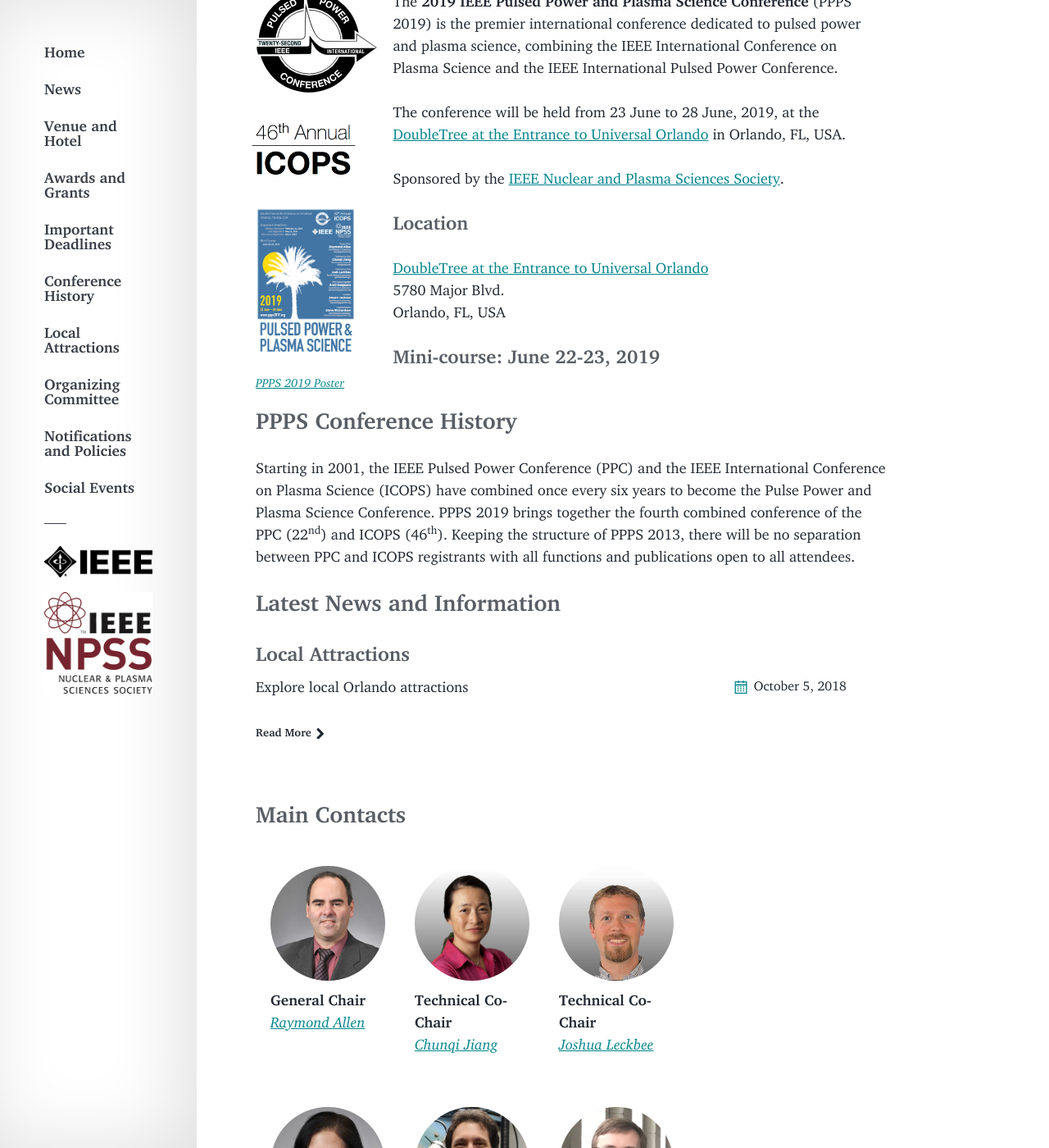
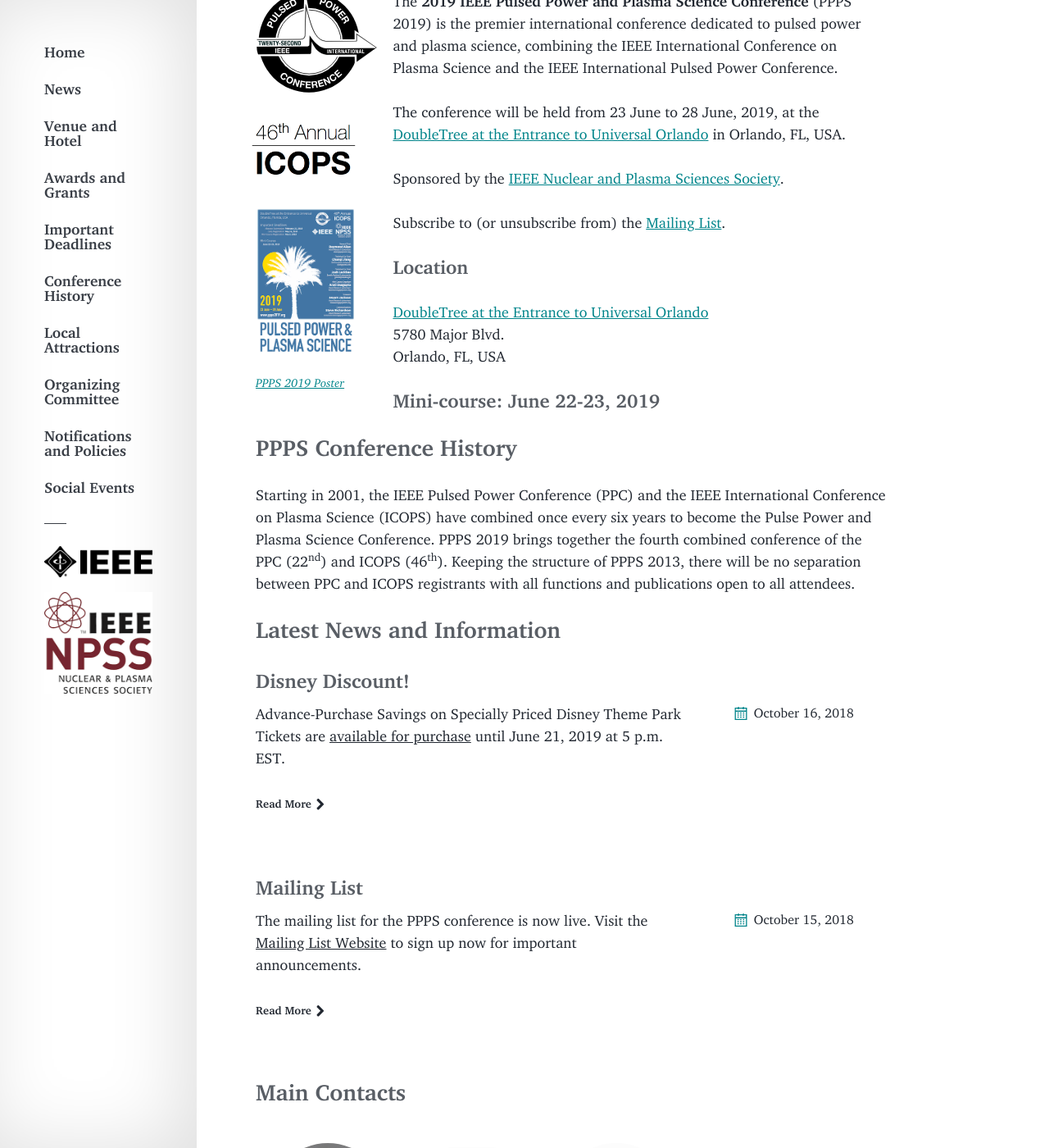
Before and after one commit to ppps2019/ppps2019.github.io, a Jekyll site: the page built from index.md, in a window 1280 px wide and 1400 px high, scrolled down 268 px. Shown: the whole window at 82% size. Built offline with Jekyll 4.4.1, drawn with Linux system fonts in a browser that asks for light colours; comment, search, counter and statistics services are not loaded.

Commit message:
updating website

```diff
--- a/_data/organizers.yml
+++ b/_data/organizers.yml
@@ -20,6 +20,7 @@ bryan_oliver:
 
 abe:
     name: Dave Abe
+    email: david.abe@ieee.org
     position: PSAC Awards Chair
     avatar: bio-photo.jpg
 
--- a/_includes/conf-about-blurb.html
+++ b/_includes/conf-about-blurb.html
@@ -14,4 +14,6 @@ The **2019 IEEE Pulsed Power and Plasma Science Conference** (PPPS 2019) is the
 The conference will be held from 23 June to 28 June, 2019, at the [DoubleTree at the Entrance to Universal Orlando]({{ site.baseurl }}{% link _info_articles/accommodations.md %}) in Orlando, FL, USA.
 
 Sponsored by the [IEEE Nuclear and Plasma Sciences Society](http://ieee-npss.org/).
+
+Subscribe to (or unsubscribe from) the [Mailing List](https://listserv.ieee.org/cgi-bin/wa?SUBED1=IEEE-PPC&A=1).
 </div>
--- a/_info_articles/awards.md
+++ b/_info_articles/awards.md
@@ -5,10 +5,9 @@ excerpt: "PPPS 2019 Awards and Grants"
 modified: 2017-06-30
 ---
 
+Contributions and achievements in the fields of Pulsed Power and Plasma Science will be honored at this conference through several distinguished awards. Additionally, participation in the PPPS conference is encouraged through various grants.
 
-Dear Colleague,
-
-Please consider honoring a distinguished member(s) of our community by nominating them for an award.  The Pulsed Power Science and Technology Technical Committee (PPS&T/TC) honors contributions and achievements in the field of Pulsed Power through three distinguished awards:
+## PPS&T Awards
 
 * _The Erwin Marx Award_ recognizes outstanding contributions to pulsed power technology by an individual over an extended period of time.
 
@@ -16,14 +15,25 @@ Please consider honoring a distinguished member(s) of our community by nominatin
 
 * _The Arthur H. Guenther Award_ recognizes outstanding students in the field of pulsed power by identifying their unique achievements in the field of pulsed power science, engineering and technology development.
 
-The recipients of the awards will receive their honor at the 2019 Pulsed Power Plasma Science (PPPS) Conference in Orlando FL, which is the combined conference of the 22nd Pulsed Power Conference and the 46th International Conference on Plasma Science.
+**The deadline for nomination is December 1<sup>st</sup>, 2018.**  Information about the Erwin Marx, Peter Haas and the Arthur H. Gunther (student) awards is found at the [NPSS Awards Comittee website](http://ieee-npss.org/awards/technical-committee-awards/). Click the link to the specific award to view instructions for submission.  All nomination materials must be sent as PDF files to the attention of the PPS&T Awards Committee Chair, Dr. Bryan V. Oliver, at the email address [b.v.oliver@ieee.org](mailto:b.v.oliver@ieee.org). Please note: Eligibility for the Arthur H. Guenther student award requires that the nominee document school enrollment (one long semester minimum) in the calendar year for which the nomination is made.
 
-**The deadline for nomination is December 1<sup>st</sup>, 2018.**  Information about the Erwin Marx, Peter Haas and the Arthur H. Gunther (student) awards is found at the [NPSS Awards Comittee website](http://ieee-npss.org/awards/technical-committee-awards/). Click the link to the specific award to view instructions for submission.  All nomination materials must be sent as PDF files to the attention of the Awards Committee Chair, Dr. Bryan V. Oliver, at the email address [b.v.oliver@ieee.org](mailto:b.v.oliver@ieee.org). Please note: Eligibility for the Arthur H. Guenther student award requires that the nominee document school enrollment (one long semester minimum) in the calendar year for which the nomination is made.
 
-I strongly encourage you to please look at the website for nomination information and take the time to identify one of the future leaders in pulsed power science and technology.
+## PSAC Awards
 
-Sincerely,
+* _The Plasma Science and Applications (PSAC) Award_ recognizes outstanding contributions to the field of Plasma Science.
 
-Bryan Oliver\\
-PPS&T Award Sub-Committee Chair\\
-[b.v.oliver@ieee.org](mailto:b.v.oliver@ieee.org)
+* _The Igor Alexeff Outstanding Student Award_ recognizes outstanding contributions to the field of plasma science and technology by undergraduate or graduate students.
+
+**The deadline for nomination is October 1<sup>st</sup>, 2018.** Additional information about these awards can be found at [the PSAC website](http://ieee-npss.org/technical-committees/plasma-science-and-applications/), and questions should be directed to the PSAC Awards Committee Chair, Dr. David Abe, at the email address [david.abe@ieee.org](mailto:david.abe@ieee.org).
+
+## NPSS Awards
+
+* _NPSS Student Paper Awards_ For outstanding student posters or oral papers. The purpose of these awards is to encourage both outstanding student contributions and greater student participation as principal or sole authors of papers as well as to acknowledge the importance of student contributions to the fields embraced by the NPSS.
+
+For additional information see [NPSS Conference Awards](http://ieee-npss.org/awards/conference-awards/).
+
+## NPSS Grants
+
+* _The Paul Phelps Continuing Education Grant_ To promote continuing education and encourage membership in NPSS, by providing tuition and travel cost assistance for mini-course participants. Additional information and application forms are available at the [NPSS Conference Awards website](http://ieee-npss.org/awards/conference-awards/).
+
+* _NPSS Child Care Assistance Grant_ The Nuclear & Plasma Sciences Society is offering child care reimbursement of up to $400 per family to assist conference attendees who incur additional childcare expenses by attending an NPSS conference. Limited funds are available and preference will be given to applicants in the early stages of their careers who are IEEE NPSS members. To apply for Child Care Assistance, fill out [this form](/assets/PPPS2019_CCA_Application.docx) and return it no later than **March 9, 2019** by email to: [treasurer@ppps2019.org](mailto:treasurer@ppps2019.org)
--- a/_info_articles/local.md
+++ b/_info_articles/local.md
@@ -13,3 +13,5 @@ modified: 2018-10-05
 Orlando has been rated the #1 best location for meetings in the USA.  Orlando is home to several of the best attractions in the world, including Walt Disney World, Universal Studios and Sea World.  In addition to other premier local attractions such as shopping and golf, there are also several popular attractions in driving distance from Orlando, including Kennedy Space Center, LEGOLAND and Daytona Beach.
 
 [Visit Orlando](http://ppps2019.orlandomeetinginfo.com) has additional information about all that Orlando has to offer.
+
+Advance-Purchase Savings on Specially Priced Disney Theme Park Tickets are [available for purchase](https://www.mydisneygroup.com/ieeephoto) until June 21, 2019 at 5 p.m. EST.
--- /dev/null
+++ b/_posts/news/2018-10-16-disney.md
@@ -0,0 +1,16 @@
+---
+layout: post
+title: "Disney Discount!"
+modified:
+categories: news
+excerpt:
+tags: []
+date: 2018-10-16
+author: steve_richardson
+---
+
+Advance-Purchase Savings on Specially Priced Disney Theme Park Tickets are [available for purchase](https://www.mydisneygroup.com/ieeephoto) until June 21, 2019 at 5 p.m. EST.
+
+Four world-famous Theme Parks, unlimited recreation, world-class shopping, and savory dining will ensure your stay is unforgettable! Whether looking for one-of-a-kind networking opportunities with colleagues, magical vacation experiences with family and friends before or after your meetings and events, or simply finding time to relax and unwind, take advantage of everything Walt Disney World® Resort has to offer.
+
+Walt Disney World® Resort offers something for everyone. Don't miss your opportunity to spend a few extra days creating magical memories by taking advantage of specially priced Theme Park tickets to make the most of your visit!  [Get your tickets now!](https://www.mydisneygroup.com/ieeephoto)
--- /dev/null
+++ b/_posts/news/2018-10-16-list.md
@@ -0,0 +1,14 @@
+---
+layout: post
+title: "Mailing List"
+modified:
+categories: news
+excerpt:
+tags: []
+date: 2018-10-15
+author: steve_richardson
+---
+
+The mailing list for the PPPS conference is now live. Visit the [Mailing List Website](https://listserv.ieee.org/cgi-bin/wa?SUBED1=IEEE-PPC&A=1) to sign up now for important announcements.
+
+You can also manage your listserv subscription at the same [Mailing List Website](https://listserv.ieee.org/cgi-bin/wa?SUBED1=IEEE-PPC&A=1), where you can sign up to, and also unsubscribe from general email announcements. Note that if you unsubscribe, you may still receive specific emails (for example, about your abstract submission).
--- a/index.md
+++ b/index.md
@@ -24,7 +24,7 @@ Starting in 2001, the IEEE Pulsed Power Conference (PPC) and the IEEE Internatio
 
 ## Latest News and Information
 
-{% for post in site.posts limit:1 %}
+{% for post in site.posts limit:2 %}
 {% if post.id %}
   {% assign title = post.title | markdownify | strip_html %}
 {% else %}
```
Also changed, not shown: _info_articles/deadlines.md (+1 -0 lines), 1 other file.
